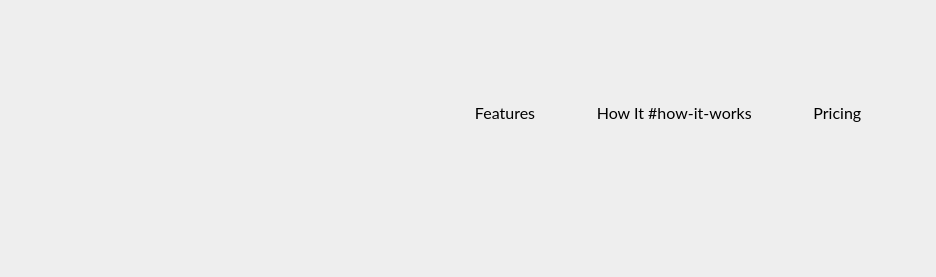
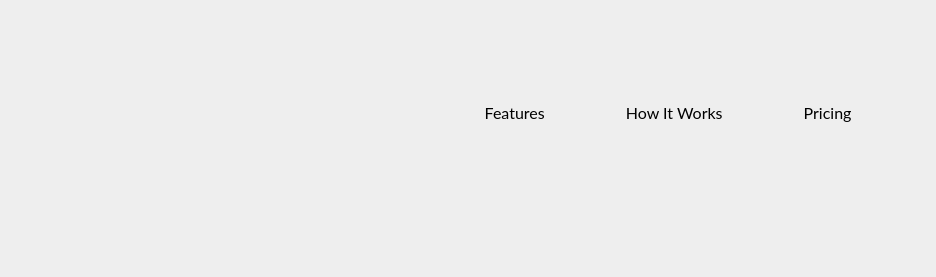
Before and after one commit to m-ruch/product-landing, a plain HTML site: page index.html in a window 1280 px wide. Shown: the top 277 px of the page, 344-1280 px from the left. Drawn offline with Linux system fonts and the light colour scheme.

Commit message:
Correct typo in nav bar

```diff
--- a/index.html
+++ b/index.html
@@ -17,7 +17,7 @@
             <nav id="nav-bar">
                 <ul>
                     <li><a class="nav-link" href="#features">Features</a></li>
-                    <li><a class="nav-link" href="#how-it-works">How It #how-it-works</a></li>
+                    <li><a class="nav-link" href="#how-it-works">How It Works</a></li>
                     <li><a class="nav-link" href="#pricing">Pricing</a></li>
                 </ul>
             </nav>
```
